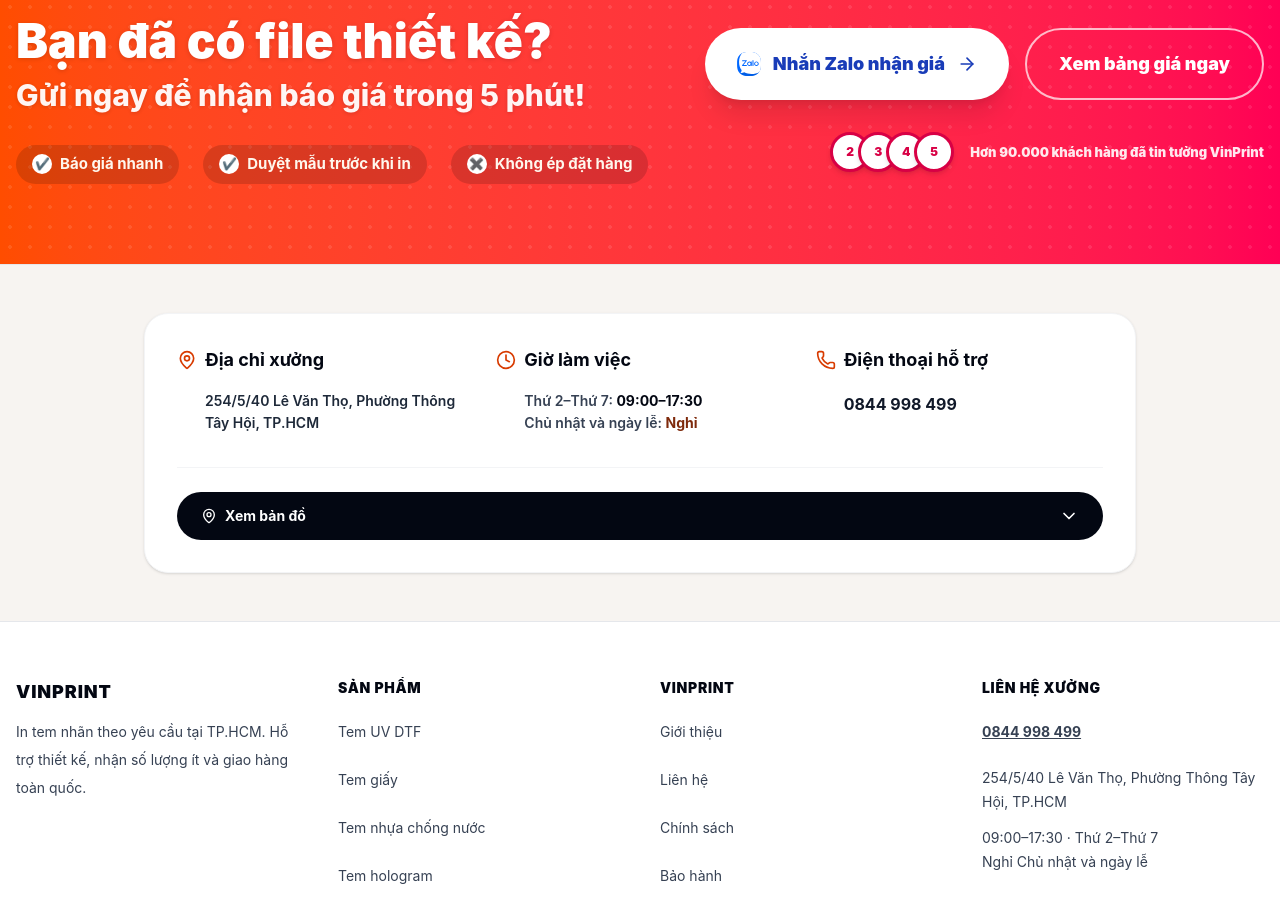
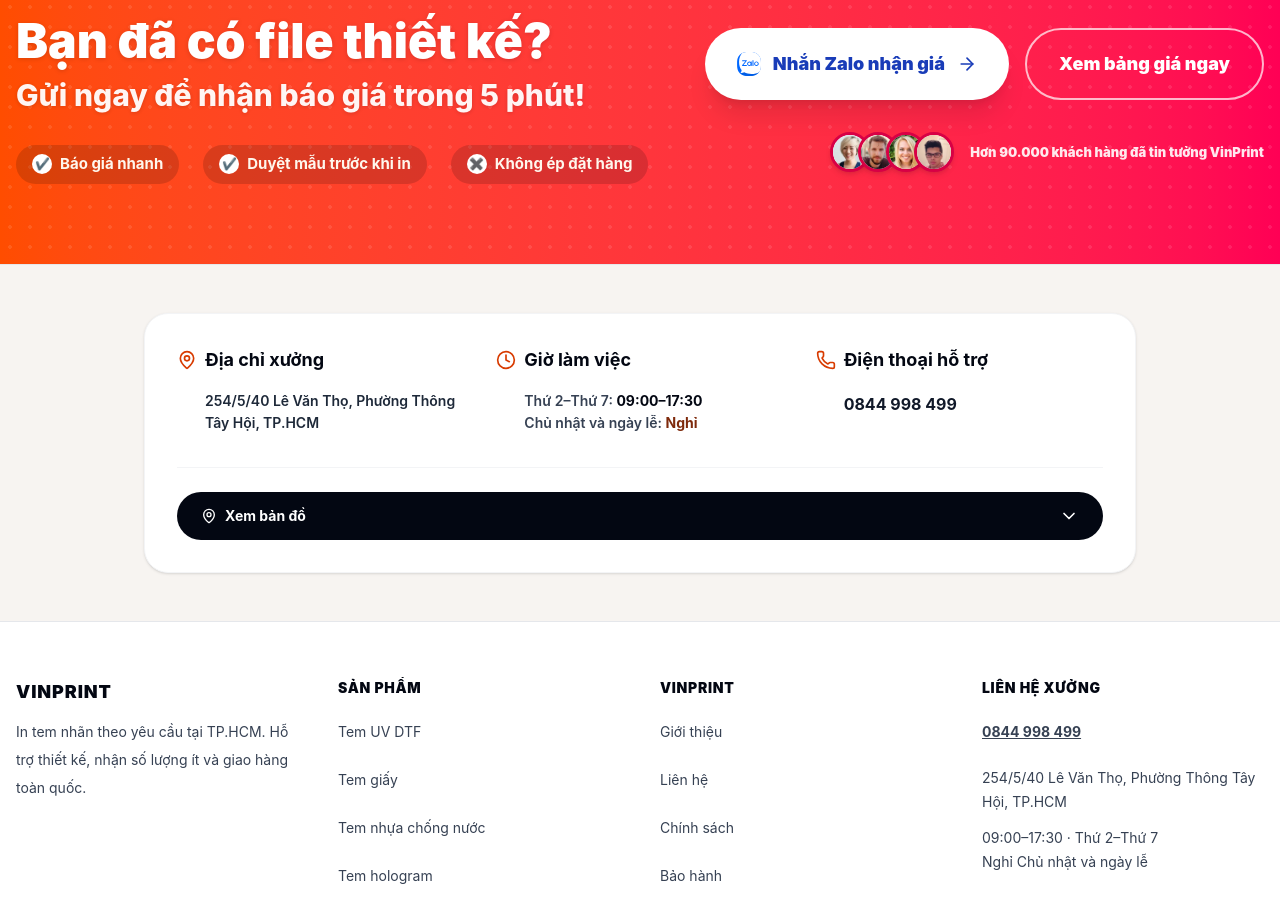
Before and after one commit to cdrvietnam-tech/vinprint, a Next.js app: page / in a window 1280 px wide. Shown: the part 4620-5536 px from the top of the page. Built offline with nearby package versions, Linux system fonts and the light colour scheme; a web font is replaced by a local one.

Commit message:
fix: restore final CTA customer avatars
The final quote CTA still rendered numeric placeholders. Reuse the shared local avatar set across both social-proof stacks and lock the exact CTA with a regression test.

```diff
--- a/app/components/home/FAQAndMockup.tsx
+++ b/app/components/home/FAQAndMockup.tsx
@@ -5,6 +5,7 @@
 import Image from "next/image";
 import { ZaloIcon } from "../icons";
 import { trackEvent } from "../../lib/analytics";
+import { CUSTOMER_AVATARS } from "./customer-avatars";
 
 export default function FAQAndMockup() {
   const [activeIndex, setActiveIndex] = useState<number | null>(null);
@@ -160,9 +161,11 @@
             </div>
 
             <div className="flex items-center gap-4 mt-2">
-              <div className="flex -space-x-3">
-                {[1,2,3,4].map(i => (
-                  <span key={i} className="flex h-10 w-10 items-center justify-center rounded-full border-[3px] border-[#D80045] bg-white text-xs font-black text-[#D80045] shadow-md" aria-hidden="true">{i + 1}</span>
+              <div className="flex -space-x-3" aria-label="Avatar khách hàng minh họa">
+                {CUSTOMER_AVATARS.map((avatar) => (
+                  <span key={avatar} className="relative h-10 w-10 overflow-hidden rounded-full border-[3px] border-[#D80045] bg-white shadow-md">
+                    <Image src={avatar} alt="" fill loading="lazy" sizes="40px" className="object-cover" />
+                  </span>
                 ))}
               </div>
               <div className="text-[13px] font-black text-white/90">Hơn 90.000 khách hàng đã tin tưởng VinPrint</div>
--- a/app/components/home/Hero.tsx
+++ b/app/components/home/Hero.tsx
@@ -5,13 +5,7 @@
 import Image from "next/image";
 import { ZaloIcon } from "../icons";
 import { trackEvent } from "../../lib/analytics";
-
-const customerAvatars = [
-  "/images/avatars/review-hong.webp",
-  "/images/avatars/review-tuan.webp",
-  "/images/avatars/review-yen.webp",
-  "/images/avatars/hero-customer-4.webp",
-] as const;
+import { CUSTOMER_AVATARS } from "./customer-avatars";
 
 export default function Hero() {
   return (
@@ -91,7 +85,7 @@
               className="mt-10 flex items-center justify-center lg:justify-start gap-4"
             >
               <div className="flex -space-x-2" aria-label="Avatar khách hàng minh họa">
-                {customerAvatars.map((avatar) => (
+                {CUSTOMER_AVATARS.map((avatar) => (
                   <div key={avatar} className="relative h-10 w-10 overflow-hidden rounded-full border-2 border-white bg-orange-50 shadow-sm">
                     <Image src={avatar} alt="" fill loading="lazy" sizes="40px" className="object-cover" />
                   </div>
--- /dev/null
+++ b/app/components/home/customer-avatars.ts
@@ -0,0 +1,6 @@
+export const CUSTOMER_AVATARS = [
+  "/images/avatars/review-hong.webp",
+  "/images/avatars/review-tuan.webp",
+  "/images/avatars/review-yen.webp",
+  "/images/avatars/hero-customer-4.webp",
+] as const;
```
Also changed, not shown: 1 other file (tests, documents, lock files or other folders).
